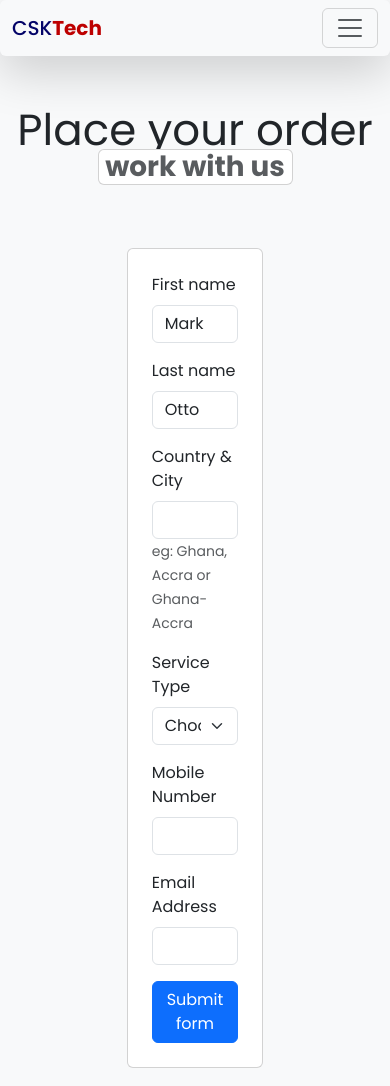
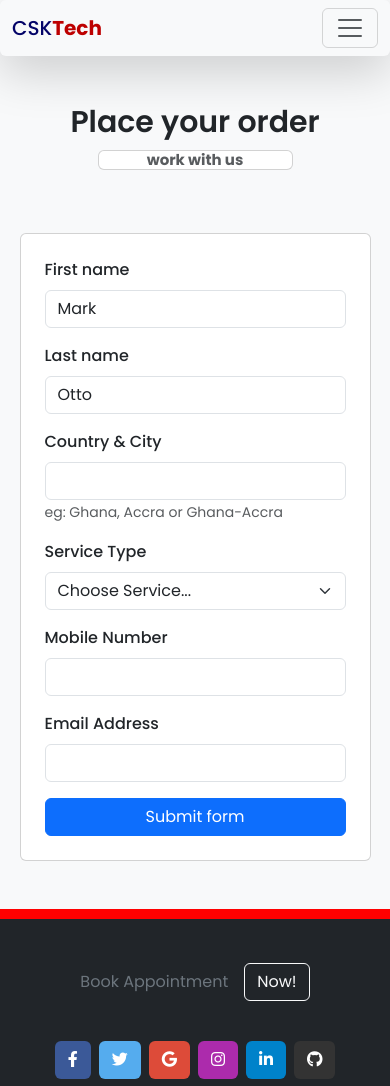
Before and after one commit to askdebb/corporate-website-tech_site, a plain HTML site: page order.html in a window 390 px wide. Shown: the top 1086 px of the page. Drawn offline with nearby package versions, Linux system fonts and the light colour scheme.

Commit message:
started updating the order page's css on media que

```diff
--- a/style.css
+++ b/style.css
@@ -181,10 +181,11 @@ footer::before {
     width: 50%;
     display: block;
     margin: 0 auto;
+    margin-top: 25px;
 }
 
 .order {
-    width: 35%;
+    width: 70%;
 }
 
 /* contact us page*/
@@ -196,7 +197,7 @@ footer::before {
 /* media querries */
 
 
-/* X-Small devices (portrait phones, less than 576px) */
+/* XX-Small devices (portrait phones, less than 576px) */
 @media (min-width: 320px) and (max-width: 564.98px) {
     .hero-boot .flex-container .hero-text {
         display: block;
@@ -375,6 +376,35 @@ footer::before {
 
     }
 
+    /* order page*/
+    .head-order {
+        display: block;
+        margin: 0 auto;
+    }
+
+    .head-order .display-1{
+        font-size: 30px;
+        font-weight: 600;
+    }
+
+    .head-order .display-6 {
+        font-size: 15px;
+    }
+
+    .order {
+        display: block;
+        width: 90%;
+        margin: 0 auto;
+        background-color: #9ea4a7;
+    }
+    .order form label {
+        font-weight: 500;
+    }
+    .order form button {
+        display: block;
+        width: 100%;
+        margin: auto;
+    }
 }
 
  /* X-Small devices (portrait phones, less than 576px) */
```
